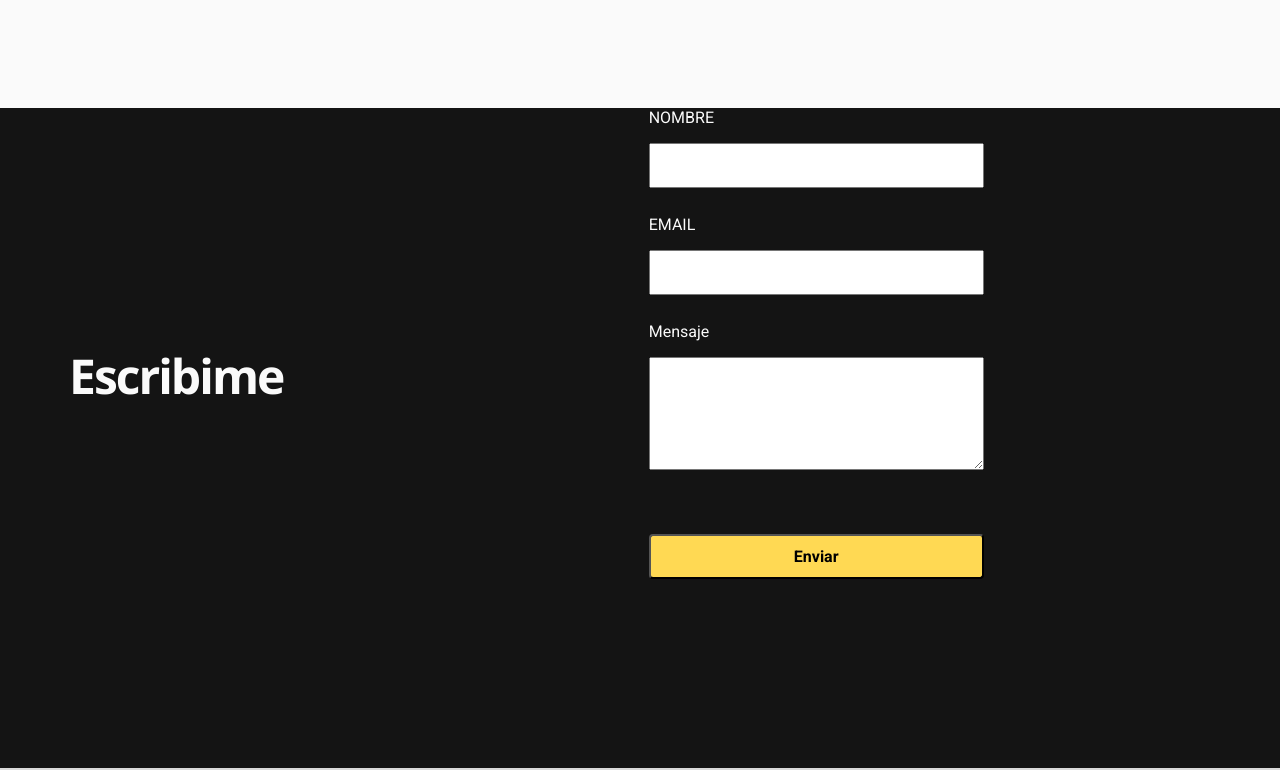
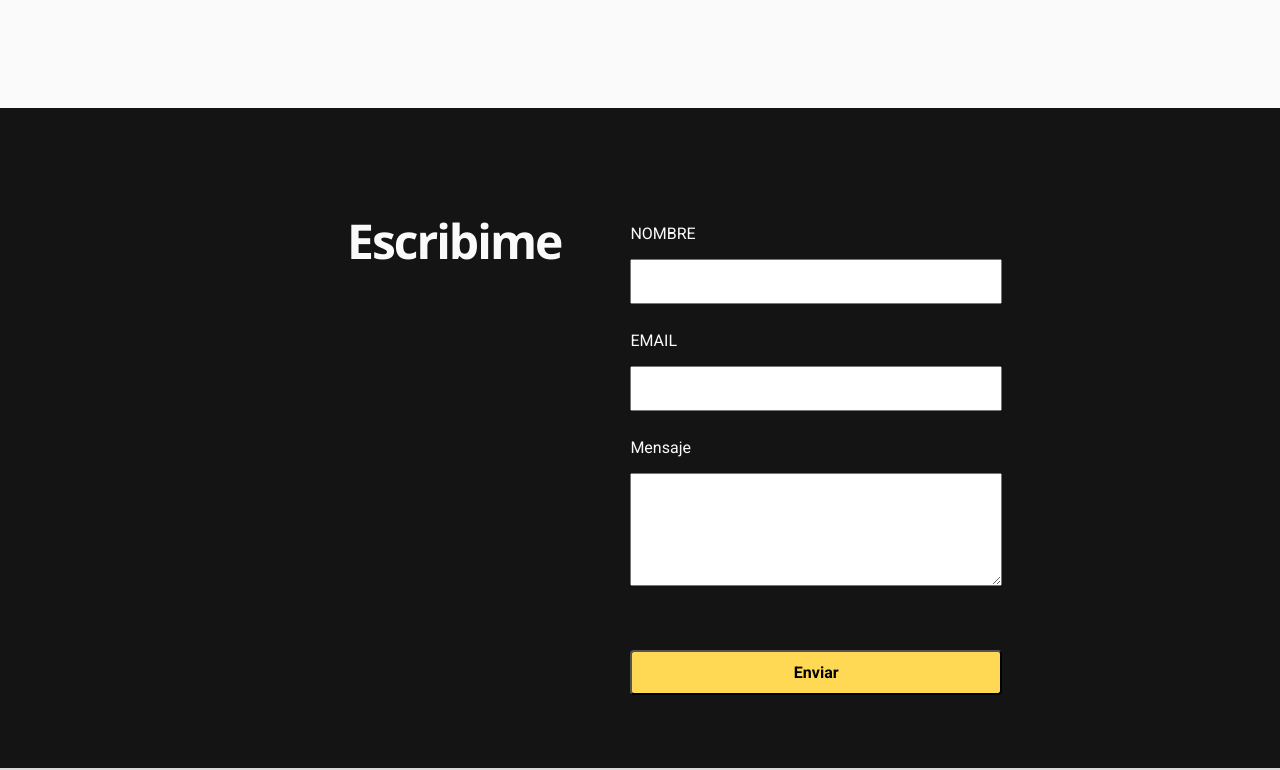
Before and after one commit to YasKetchup/maquetando-un-portfolio, a plain HTML site: page index.html in a window 1280 px wide. Shown: the part 1650-2420 px from the top of the page. Drawn offline with nearby package versions, Linux system fonts and the light colour scheme.

Commit message:
Section 4 desktop terminada

```diff
--- a/index.css
+++ b/index.css
@@ -328,9 +328,18 @@ body {
 }
 
 @media (min-width: 769px) {
+  .section4 {
+    display: flex;
+    justify-content: center;
+  }
+}
+
+@media (min-width: 769px) {
   .contenedor_section4 {
     display: flex;
     align-items: center;
+    width: 724px;
+    margin-top: 40px;
   }
 }
 
@@ -348,6 +357,7 @@ body {
 @media (min-width: 769px) {
   .subtitulo4 {
     font-size: 48px;
+    margin-bottom: 500px;
   }
 }
 
@@ -355,6 +365,12 @@ body {
   width: 335px;
   height: 469px;
   margin: auto;
+}
+
+@media (min-width: 769px) {
+  .contenedor-formulario {
+    width: 376px;
+  }
 }
 
 .form {
```
